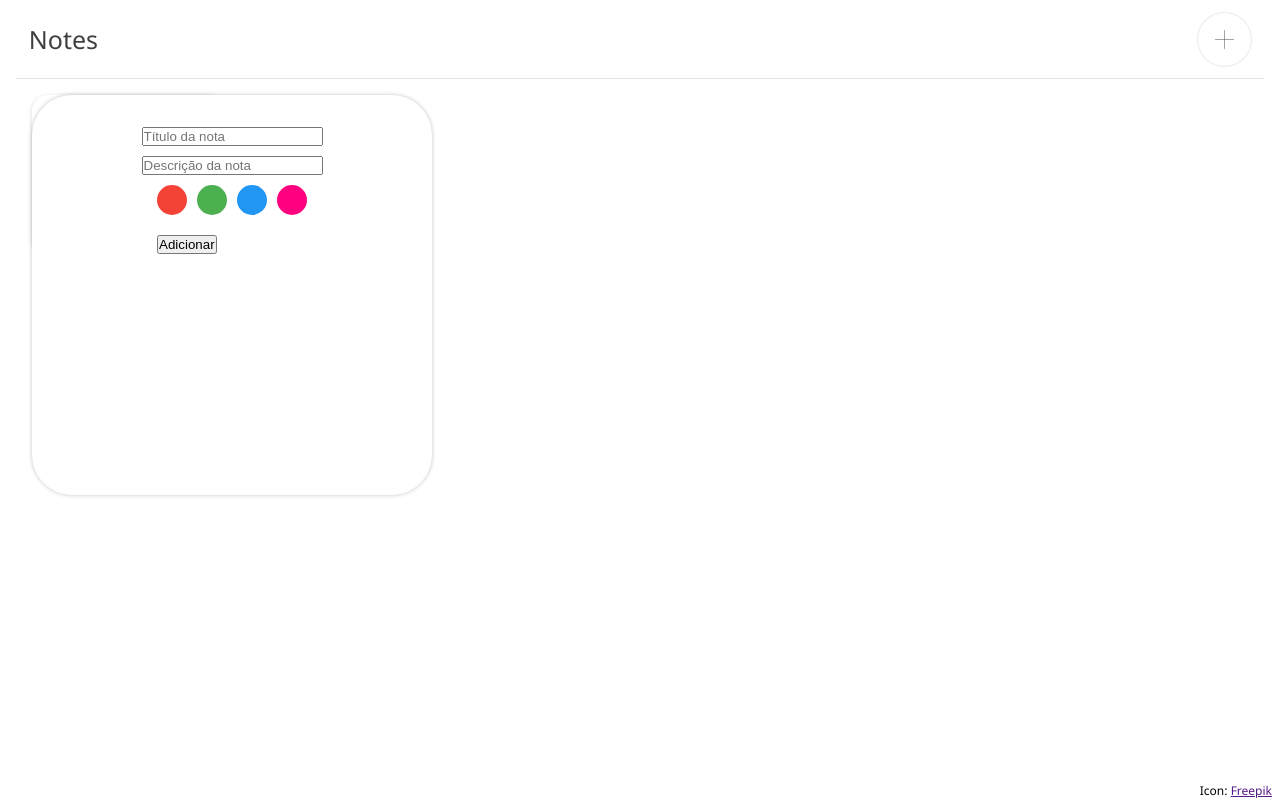
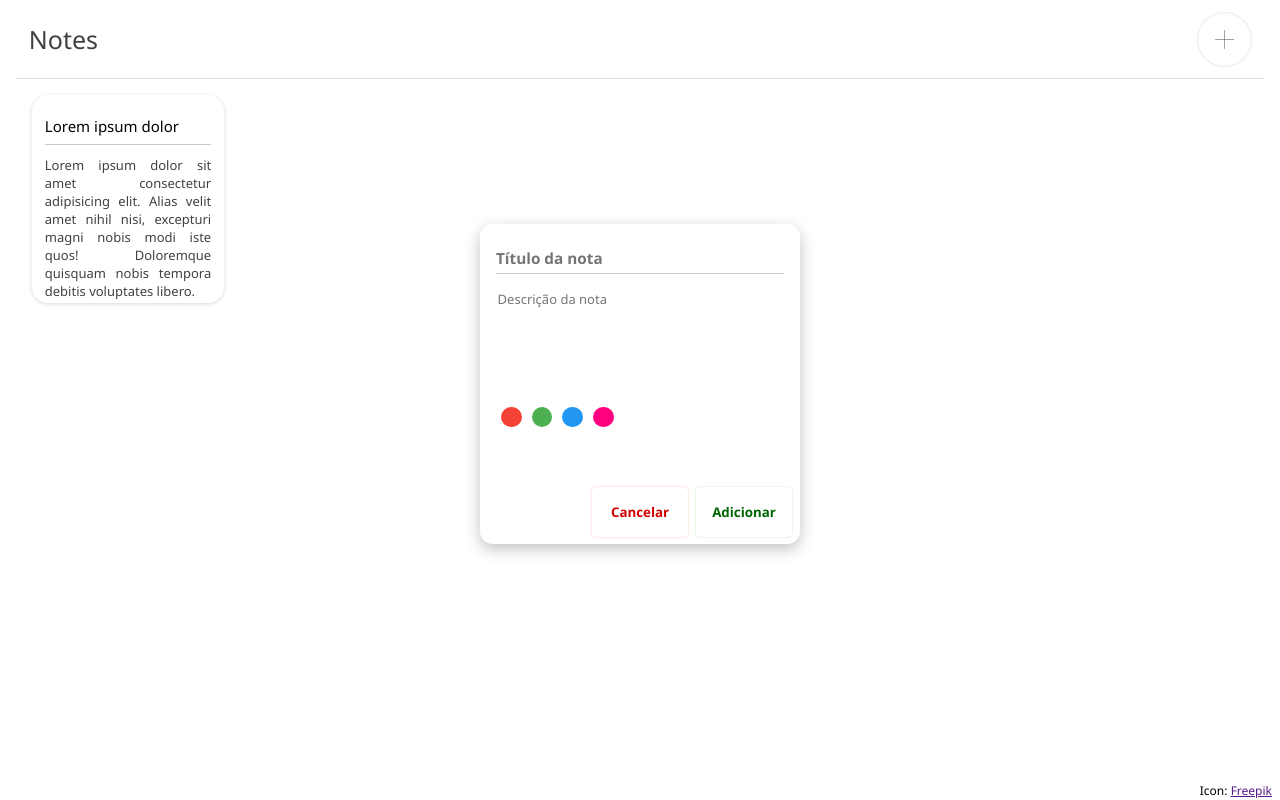
Before and after one commit to LucassAssis/Note-Project, a plain HTML site: page index.html in a window 1280 px wide. Both pictures are taken after a click on the button 1224 px from the left and 39 px from the top of the page. Drawn offline with Linux system fonts and the light colour scheme.

Commit message:
Adding new designs and continuing the Js

```diff
--- a/index.html
+++ b/index.html
@@ -11,35 +11,42 @@
 <body>
     <div class="btn-container">
         <span class="title">Notes</span>
-        <button id="add-btn">
+        <button id="plus-btn">
             <img class='img-add' src="./imgs/img_add.png" alt="Botão Adicionar">
         </button>
     </div>
-    <div class="note-container">
+
+    <div id="note-container">
         <div class="note">
-            <span class="note-title">Nota 1</span>
-            <span class="note-description">Lorem ipsum dolor sit amet, consectetur adipiscing elit, sed do eiusmod
-                tempor incididunt</span>
+            <span class="note-title">Lorem ipsum dolor</span>
+            <span class="note-description">Lorem ipsum dolor sit amet consectetur adipisicing elit. Alias velit amet
+                nihil nisi, excepturi magni nobis modi iste quos! Doloremque quisquam nobis tempora debitis voluptates
+                libero.</span>
         </div>
-        <div id="popup">
-            <input type="text" name="" id="title-add" placeholder="Título da nota">
-            <input type="text" name="" id="description-add" placeholder="Descrição da nota">
-            <div class="color-container">
+    </div>
+    <div id="popup">
+        <div id="popup-content">
+            <textarea type="text" name="" id="title-add" placeholder="Título da nota" rows="1" cols="2"
+                maxlength="20"></textarea>
+            <textarea type="text" name="" id="description-add" placeholder="Descrição da nota" rows="2" cols="20"
+                maxlength="104"></textarea>
+            <div id="color-container">
                 <div class="color-picker">
                     <div class="color-circle" data-color="#f44336" style="background-color: #f44336;"></div>
                     <div class="color-circle" data-color="#4caf50" style="background-color: #4caf50;"></div>
                     <div class="color-circle" data-color="#2196f3" style="background-color: #2196f3;"></div>
-
                     <div class="color-circle" data-color="#ff007f" style="background-color: #ff007f;"></div>
                     <!-- Adicione mais cores -->
                 </div>
-                <button type="submit">Adicionar</button>
-                </form>
             </div>
-            </id>
+            <div id="note-btn-container">
+                <button id="note-cancel" type="submit">Cancelar</button>
+                <button id="note-add" type="submit">Adicionar</button>
+            </div>
         </div>
-        <script src="./script.js"></script>
-        <span class="icon-credit">Icon: <a href="">Freepik</a></span>
+    </div>
+    <script src="./script.js"></script>
+    <span class="icon-credit">Icon: <a href="">Freepik</a></span>
 </body>
 
 </html>
--- a/script.js
+++ b/script.js
@@ -1,9 +1,28 @@
 document.addEventListener("DOMContentLoaded", () => {
-    addBtn = document.getElementById("add-btn");
+    plusBtn = document.getElementById("plus-btn");
     popup = document.getElementById("popup");
+    noteContainer = document.getElementById("note-container");
+    newTitle = document.getElementById("title-add");
+    newDescription = document.getElementById("description-add");
 
-    addBtn.addEventListener("click", () => {
+    plusBtn.addEventListener("click", () => {
         popup.style.display = "flex";
 
-     });
+    });
+
+    newTitle.addEventListener("keydown", (e) => {
+        if (e.key === 'Enter') {
+            e.preventDefault()
+        }
+    });
+
+    newDescription.addEventListener("keydown", (e) => {
+        if (e.key === 'Enter') {
+            e.preventDefault()
+        }
+    });
+
+
+
+
 })
--- a/style.css
+++ b/style.css
@@ -24,7 +24,7 @@ body {
     opacity: 75%;
 }
 
-#add-btn {
+#plus-btn {
     display: flex;
     align-items: center;
     justify-content: center;
@@ -38,7 +38,7 @@ body {
     transition: 1.2s;
 }
 
-#add-btn:hover {
+#plus-btn:hover {
     transform: rotate(360deg);
     cursor: pointer;
     box-shadow: 0px 0px 4px rgba(0, 0, 0, 0.24);
@@ -49,7 +49,7 @@ body {
     width: 1.3rem;
 }
 
-.note-container {
+#note-container {
     display: flex;
     flex-direction: row;
     flex-wrap: wrap;
@@ -57,14 +57,18 @@ body {
     margin: 1rem;
 }
 
+.blur {
+    filter: blur(1px);
+}
+
 .note {
     display: flex;
     flex-direction: column;
     box-shadow: 0px 1px 4px rgba(66, 66, 66, 0.199);
-    padding: 0.5rem;
+    padding: 0.8rem;
     border-radius: 1rem;
-    height: 10rem;
-    max-width: 12rem;
+    height: 13rem;
+    width: 12rem;
     background-color: rgb(255, 255, 255);
     transition: 1s;
 }
@@ -78,8 +82,10 @@ body {
     display: flex;
     font-size: 15px;
     border-bottom: 1px solid rgba(128, 128, 128, 0.411);
-    padding: 0.5rem;
+    padding: 0.5rem 0.5rem 0.5rem 0;
     font-family: 'Segoe UI', Tahoma, Geneva, Verdana, sans-serif;
+    text-wrap: wrap;
+    word-break: break-all;
 }
 
 .note-description {
@@ -89,20 +95,117 @@ body {
     color: rgb(65, 65, 65);
     margin-top: 0.7rem;
     font-family: 'Segoe UI', Tahoma, Geneva, Verdana, sans-serif;
+    max-width: 11rem;
+    text-wrap: wrap;
+    word-break: normal;
+    overflow-wrap: anywhere;
+
 }
 
 #popup {
     display: none;
-    position: absolute;
-    width: 25rem;
-    height: 25rem;
+    position: fixed;
+    justify-content: space-around;
+    width: 20rem;
+    height: 20rem;
+    top: 48%;
+    left: 50%;
+    background-color: white;
+    box-shadow: 0px 5px 15px rgba(0, 0, 0, 0.24);
+    border-radius: 4%;
+    transform: translate(-50%, -50%);
+    z-index: 1000;
+    /* Garante que fique por cima de tudo */
+}
+
+#popup-content {
+    display: flex;
     flex-direction: column;
-    align-items: center;
-    background-color: white;
-    padding: 2rem;
-    box-shadow: 0px 0px 4px rgba(0, 0, 0, 0.24);
-    border-radius: 10%;
-    gap: 10px;
+}
+
+#title-add {
+    font-family: 'Segoe UI', Tahoma, Geneva, Verdana, sans-serif;
+    font-size: 15.3px;
+    margin: 1.5rem 0.5rem 1rem 0.5rem;
+    font-weight: bold;
+    border: none;
+    outline: none;
+    resize: none;
+    width: 18rem;
+    padding-bottom: 0.3rem;
+    resize: none;
+    overflow: hidden;
+    border-bottom: 1px solid rgba(128, 128, 128, 0.411);
+}
+
+#description-add {
+    font-family: 'Segoe UI', Tahoma, Geneva, Verdana, sans-serif;
+    font-size: 13px;
+    margin: 0rem 1rem 1rem 0.6rem;
+    text-wrap: wrap;
+    height: 5.3rem;
+    border: none;
+    resize: none;
+    outline: none;
+}
+
+#note-btn-container {
+    display: flex;
+    justify-content: end;
+    gap: 0.5rem;
+}
+
+#note-add {
+    font-family: 'Segoe UI', Tahoma, Geneva, Verdana, sans-serif;
+    background: none;
+    border: none;
+    margin-top: 2.5rem;
+    font-weight: 100;
+    box-shadow: 0px 0px 2px rgba(14, 170, 0, 0.322);
+    background-color: rgb(255, 255, 255);
+    color: darkgreen;
+    font-weight: bold;
+    padding: 1rem;
+    border-radius: 6%;
+    transition: 0.6s;
+    width: 6rem;
+}
+
+#note-add:hover {
+    cursor: pointer;
+    box-shadow: 0px 1px 3px rgba(14, 170, 0, 0.623);
+
+
+}
+
+#note-cancel {
+    font-family: 'Segoe UI', Tahoma, Geneva, Verdana, sans-serif;
+    background: none;
+    border: none;
+    margin-top: 2.5rem;
+    font-weight: 100;
+    box-shadow: 0px 0px 2px rgba(255, 0, 0, 0.322);
+    background-color: rgb(255, 255, 255);
+    padding: 1rem;
+    border-radius: 6%;
+    transition: 0.6s;
+    color: rgb(212, 0, 0);
+    font-weight: bold;
+
+    width: 6rem;
+}
+
+#note-cancel:hover {
+    cursor: pointer;
+    box-shadow: 0px 1px 3px rgba(255, 0, 0, 0.623);
+
+}
+
+#color-container {
+    display: flex;
+    justify-content: start;
+    margin-left: 0.8rem;
+    margin-top: 1rem;
 }
 
 .color-picker {
@@ -112,16 +215,16 @@ body {
 }
 
 .color-circle {
-    width: 30px;
-    height: 30px;
+    width: 1.3rem;
+    height: 1.3rem;
     border-radius: 50%;
     cursor: pointer;
     border: 2px solid transparent;
     transition: transform 0.2s, border 0.2s;
 }
 
-.color-circle.selecionada {
-    border: 2px solid black;
+.color-circle.select {
+    border: 1px solid rgb(0, 0, 0);
     transform: scale(1.2);
 }
 
```
